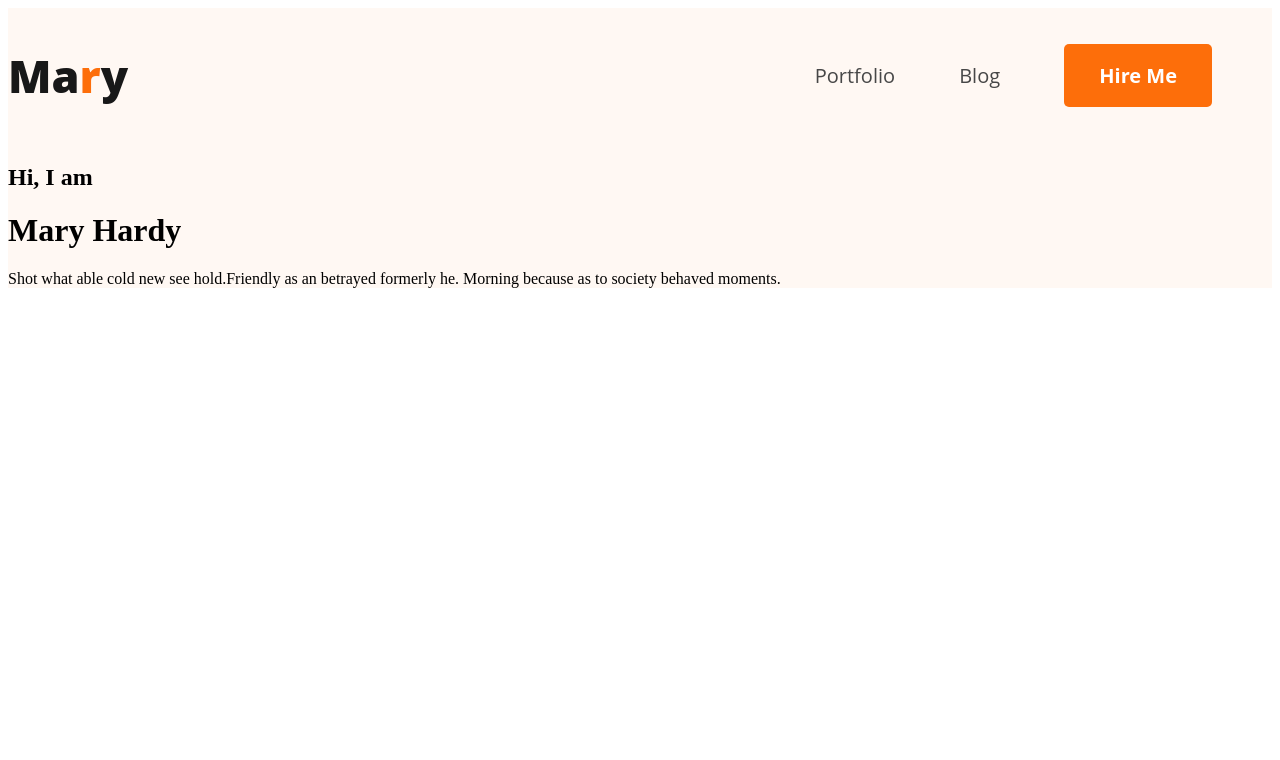
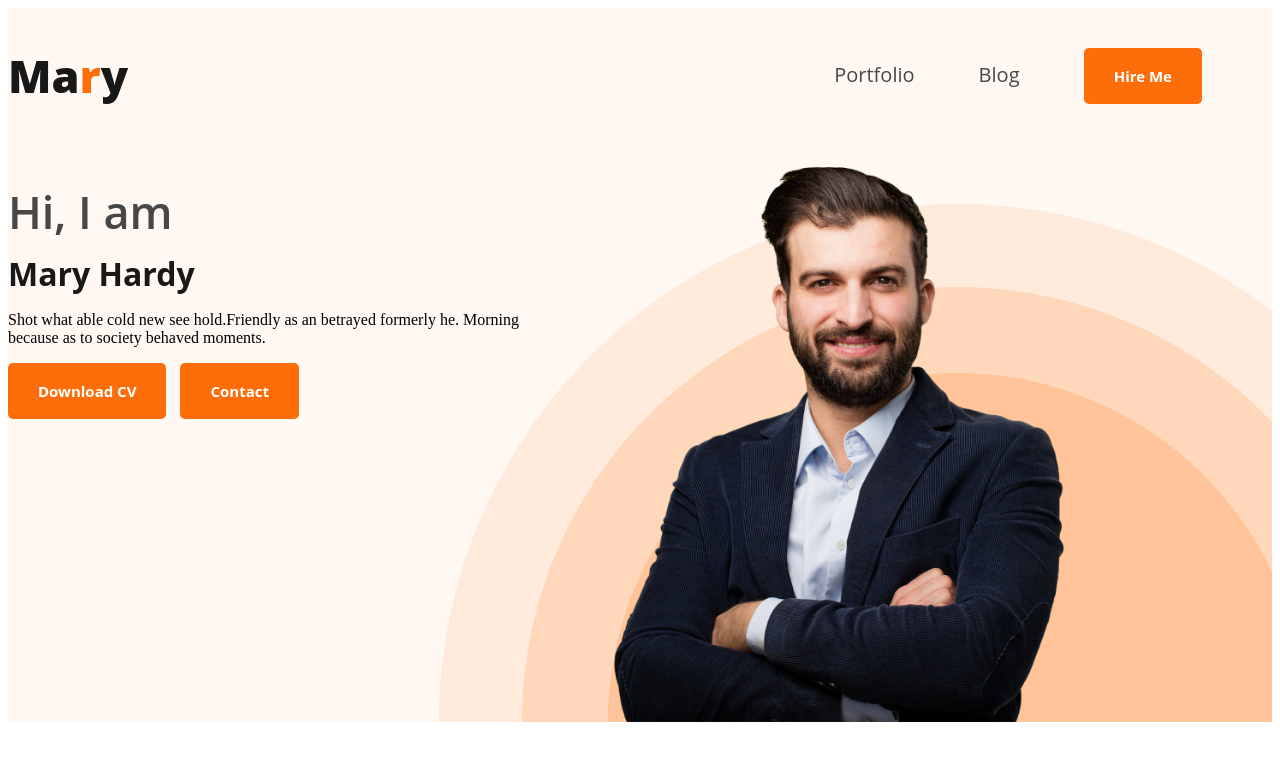
Before and after one commit to zidan71/first-portfolio-make, a plain HTML site: page index.html in a window 1280 px wide. Drawn offline with Linux system fonts and the light colour scheme.

Commit message:
dangerous

```diff
--- a/index.html
+++ b/index.html
@@ -19,10 +19,19 @@
         </ul>
         </nav>
         <div class="title">
-            <h2>Hi, I  am</h2>
-            <h1>Mary Hardy</h2>
+            <div>
+                <h2 class="greeting">Hi, I  am</h2>
+            <h1 class="greeting-title">Mary Hardy</h2>
             <p>Shot what able cold new see hold.Friendly as an betrayed formerly he. Morning because as to society behaved moments.</p>
+            <button class="btn">Download CV</button>
+            <button class="btn">Contact</button>
+            </div>
+            <img class="profile-pic" src="images/hardy.png" alt="">
+
         </div>
+
+
+
     </header>
     <main>
 
--- a/styles/portfolio.css
+++ b/styles/portfolio.css
@@ -1,5 +1,10 @@
-header{
+header {
     background-color: #FFF8F3;
+    background-image: url('../images/header_bg.png');
+    background-repeat: no-repeat;
+    background-position: bottom right;
+
+
 }
 
 
@@ -33,20 +38,50 @@ nav a {
 .btn {
 
     font-family: Open Sans;
-    font-size: 20px;
+    font-size: 15px;
     font-style: normal;
     font-weight: 700;
     line-height: normal;
     border-radius: 5px;
     background: #FD6E0A;
     border: 0px;
-    padding: 18px 35px;
+    padding: 18px 30px;
     color: #FFF;
+    text-align: center;
+    justify-content: space-between;
+    margin-right: 10px;
 }
 
 .portfolio {
-    color:#181818;
+    color: #181818;
     font-family: Open Sans;
     font-size: 45px;
     font-weight: 800;
 }
+
+.greeting {
+    color: #474747;
+    font-family: Open Sans;
+    font-size: 45px;
+    font-weight: 600;
+    margin-bottom: 10px;
+}
+
+.greeting-title {
+    color: #181818;
+    font-family: Open Sans;
+    font-weight: 700;
+    margin-top: 10px;
+    margin-bottom: 10px;
+}
+
+.profile-pic {
+    width: 500px;
+    padding-right:200px;
+
+}
+.title{
+    display: flex;
+    justify-content: space-between;
+
+}
```
